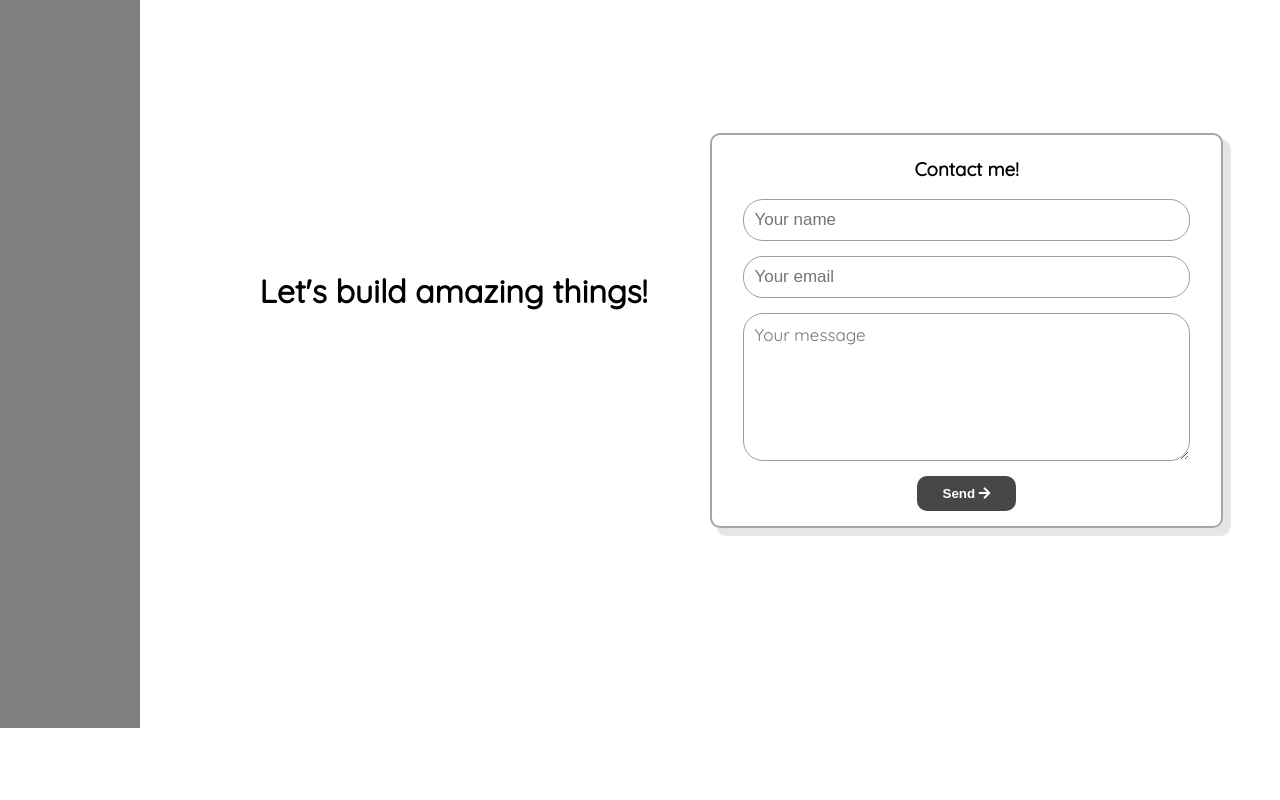
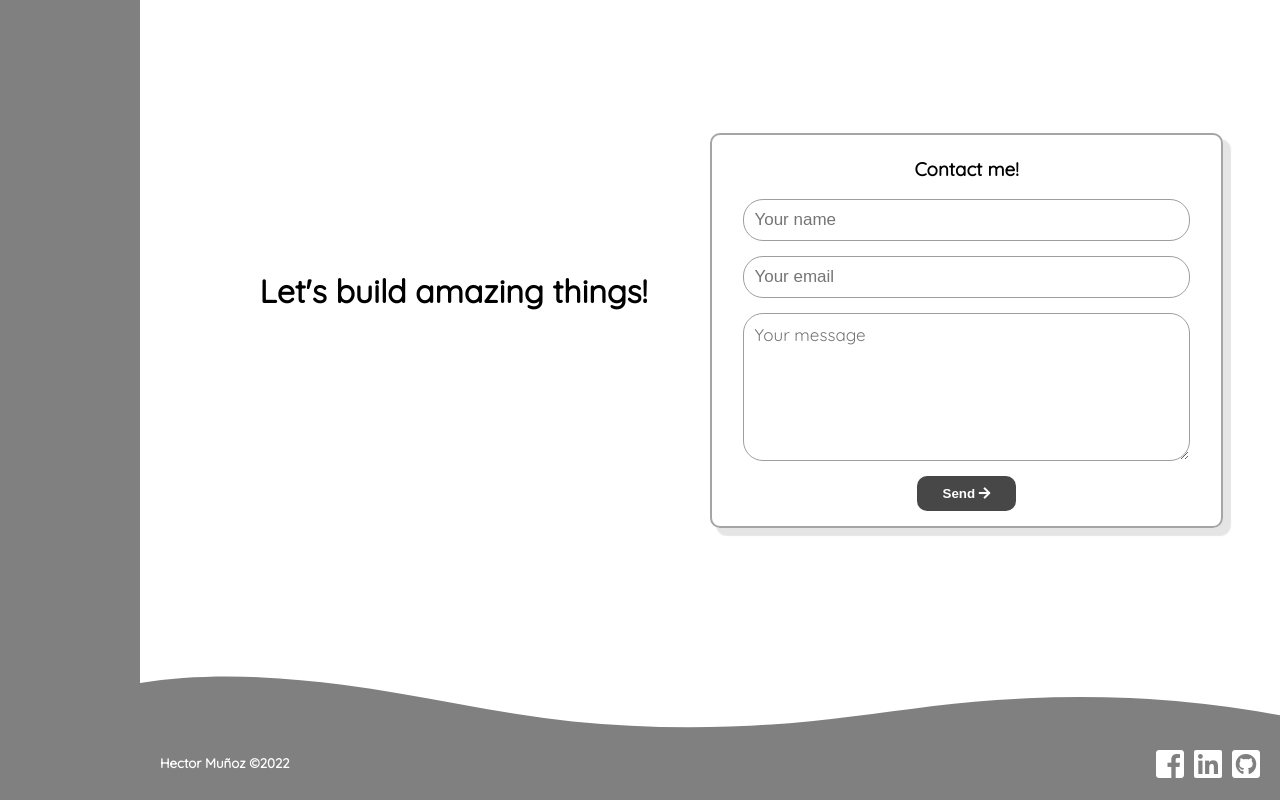
Before and after one commit to HectorMu/portfolio, a React (Create React App) app: page / in a window 1280 px wide. Shown: the part 2221-3021 px from the top of the page. Before the commit the page ends 2949 px from the top, so only its background shows below. Built offline with nearby package versions, Linux system fonts and the light colour scheme.

Commit message:
First portfolio version finished

```diff
--- a/src/App.jsx
+++ b/src/App.jsx
@@ -11,6 +11,8 @@
   ProjectsShapeTop,
   ProjectsShapeBottom,
   Contact,
+  FooterShapetTop,
+  Footer,
 } from "./components";
 
 import "./css/animations.css";
@@ -35,6 +37,8 @@
             <Projects />
             <ProjectsShapeBottom />
             <Contact />
+            <FooterShapetTop />
+            <Footer />
           </Layout>
         </div>
       </LangContextProvider>
--- /dev/null
+++ b/src/components/Footer/Footer.css
@@ -0,0 +1,26 @@
+.footer {
+  display: flex;
+  justify-content: space-between;
+
+  background-color: gray;
+  padding: 20px;
+  align-items: center;
+}
+
+.footer-social-media {
+  display: flex;
+  gap: 10px;
+}
+
+.footer-social-media a {
+  text-decoration: none;
+  color: white;
+  transition: all linear 0.1s;
+}
+.footer-social-media a:hover {
+  color: rgb(160, 160, 160);
+}
+
+.footer h5 {
+  color: white;
+}
--- /dev/null
+++ b/src/components/Footer/Footer.jsx
@@ -0,0 +1,23 @@
+import React from "react";
+import "./Footer.css";
+
+const Footer = () => {
+  return (
+    <footer className="footer">
+      <h5>Hector Muñoz ©2022 </h5>
+      <div className="footer-social-media">
+        <a href="">
+          <i className="fab fa-facebook-square fa-2x"></i>
+        </a>
+        <a href="">
+          <i className="fab fa-linkedin fa-2x"></i>
+        </a>
+        <a href="">
+          <i className="fab fa-github-square fa-2x"></i>
+        </a>
+      </div>
+    </footer>
+  );
+};
+
+export default Footer;
--- /dev/null
+++ b/src/components/Shapes/FooterShapeTop.css
@@ -0,0 +1,20 @@
+.custom-shape-divider-bottom-1645038973 {
+  position: absolute;
+  bottom: 0;
+  left: 0;
+  width: 100%;
+  overflow: hidden;
+  line-height: 0;
+  transform: rotate(180deg);
+}
+
+.custom-shape-divider-bottom-1645038973 svg {
+  position: relative;
+  display: block;
+  width: calc(100% + 1.3px);
+  height: 56px;
+}
+
+.custom-shape-divider-bottom-1645038973 .shape-fill {
+  fill: gray;
+}
--- /dev/null
+++ b/src/components/Shapes/FooterShapeTop.jsx
@@ -0,0 +1,24 @@
+import React from "react";
+import "./FooterShapeTop.css";
+
+const FooterShapeTop = () => {
+  return (
+    <div className="relative">
+      <div className="custom-shape-divider-bottom-1645038973">
+        <svg
+          data-name="Layer 1"
+          xmlns="http://www.w3.org/2000/svg"
+          viewBox="0 0 1200 120"
+          preserveAspectRatio="none"
+        >
+          <path
+            d="M321.39,56.44c58-10.79,114.16-30.13,172-41.86,82.39-16.72,168.19-17.73,250.45-.39C823.78,31,906.67,72,985.66,92.83c70.05,18.48,146.53,26.09,214.34,3V0H0V27.35A600.21,600.21,0,0,0,321.39,56.44Z"
+            className="shape-fill"
+          ></path>
+        </svg>
+      </div>
+    </div>
+  );
+};
+
+export default FooterShapeTop;
--- a/src/components/Sidebar/Sidebar.jsx
+++ b/src/components/Sidebar/Sidebar.jsx
@@ -8,7 +8,6 @@
   const { isActive, setIsActive } = useSidebarControl();
   const { currentLangObj } = useLanguage();
 
-  console.log(currentLangObj);
   return (
     <aside className={`sidebar ${isActive ? `active` : ``} `}>
       <h3>Menu</h3>
--- a/src/components/index.js
+++ b/src/components/index.js
@@ -8,3 +8,5 @@
 export { default as ProjectsShapeTop } from "./Shapes/ProjectShapeTop";
 export { default as ProjectsShapeBottom } from "./Shapes/ProjectShapeBottom";
 export { default as Contact } from "./Contact/Contact.jsx";
+export { default as FooterShapetTop } from "./Shapes/FooterShapeTop";
+export { default as Footer } from "./Footer/Footer";
```
